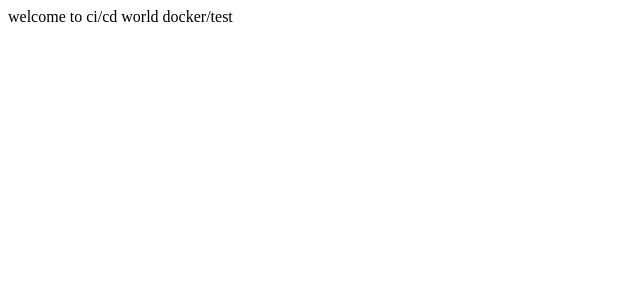
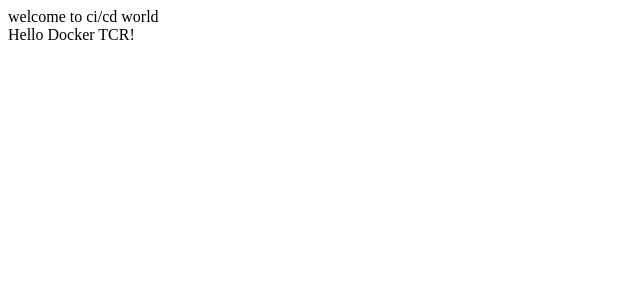
Before and after one commit to yumiaomiao2025/ci-lab, a Vue app: page / in a window 1280 px wide. Shown: the top 300 px of the page, without its empty margins (0-640 px from the left). Built offline with nearby package versions, Linux system fonts and the light colour scheme.

Commit message:
ci： docker tcr

```diff
--- a/src/components/HelloWorld.vue
+++ b/src/components/HelloWorld.vue
@@ -1,4 +1,4 @@
 <template>
-  welcome to ci/cd world
-  docker/test
+  <div>welcome to ci/cd world</div>
+  <div>Hello Docker TCR!</div>
 </template>
```
